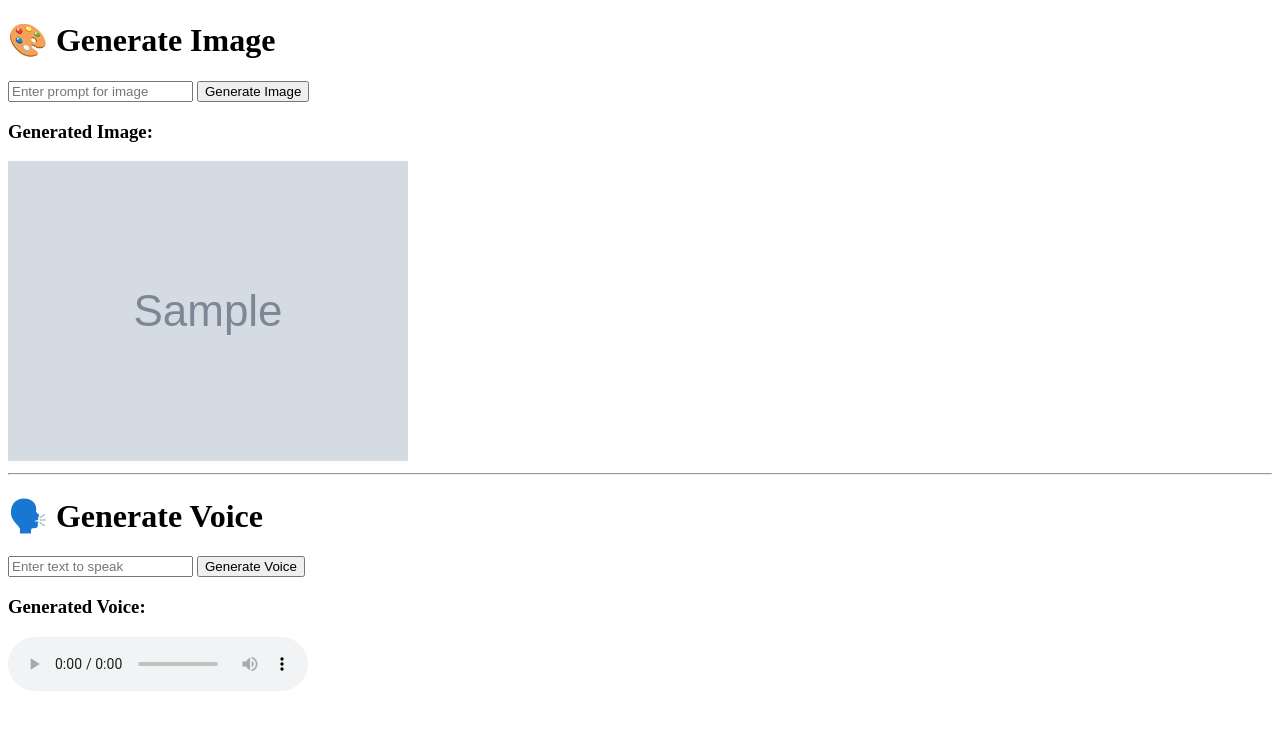
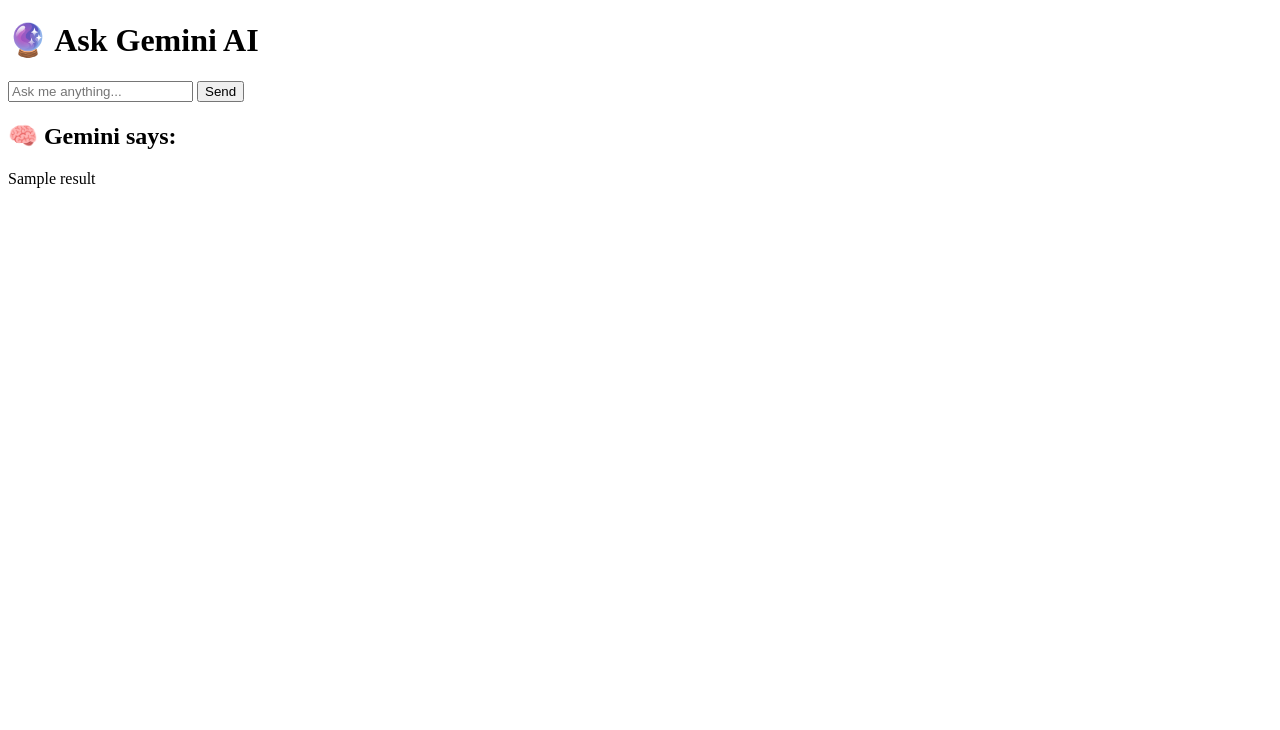
Before and after one commit to tauhaimran/GenAI-secure-reverse-proxy, a Flask app: template app/templates/index.html in a window 1280 px wide. Shown: the top 730 px of the page. Run offline with Flask 3, Linux system fonts and the light colour scheme; the template is opened without the code that fills it: most values are stand-ins (such as "Sample title", 1, 10 or a date in 2020); grey boxes marked "Sample" are stand-in pictures.

Commit message:
gemini model up , but qoutas are full

```diff
--- a/app/app.py
+++ b/app/app.py
@@ -1,45 +1,41 @@
-# app/app.py
+from flask import Flask, render_template, request
+import google.generativeai as genai
+from dotenv import load_dotenv
 import os
-import requests
-from flask import Flask, render_template, request, send_from_directory
-from io import BytesIO
+
+load_dotenv()
+
+# Configure Gemini
+api_key = os.getenv("GEMINI_API_KEY")
+genai.configure(api_key=api_key)
+print(f"Using Gemini API key: {api_key}")
+
+
+models = genai.list_models()
+for m in models:
+    print(m.name, "-", m.supported_generation_methods)
+
+# Load model
+model = genai.GenerativeModel("models/gemini-1.5-pro-latest")
 
 app = Flask(__name__)
 
-# Environment token (store this securely IRL)
-HF_TOKEN = os.environ.get("HF_TOKEN")
+@app.route("/", methods=["GET", "POST"])
+def index():
+    result = None
+    error = None
 
-# HF API endpoints
-IMG_API = "https://api-inference.huggingface.co/models/runwayml/stable-diffusion-v1-5"
-TTS_API = "https://api-inference.huggingface.co/models/coqui/tts_en_ljspeech"
+    if request.method == "POST":
+        try:
+            prompt = request.form.get("input_value", "")
+            response = model.generate_content(prompt)
+            result = response.text
+        except Exception as e:
+            error = str(e)
 
-HEADERS = {"Authorization": f"Bearer {HF_TOKEN}"}
-
-
-@app.route("/")
-def index():
-    return render_template("index.html")
-
-
-@app.route("/generate-image", methods=["POST"])
-def generate_image():
-    prompt = request.form.get("prompt")
-    res = requests.post(IMG_API, headers=HEADERS, json={"inputs": prompt})
-    img_path = os.path.join("static", "output", "generated.png")
-    with open(img_path, "wb") as f:
-        f.write(res.content)
-    return render_template("index.html", image_url="/static/output/generated.png")
-
-
-@app.route("/generate-voice", methods=["POST"])
-def generate_voice():
-    text = request.form.get("text")
-    res = requests.post(TTS_API, headers=HEADERS, json={"inputs": text})
-    audio_path = os.path.join("static", "output", "speech.wav")
-    with open(audio_path, "wb") as f:
-        f.write(res.content)
-    return render_template("index.html", audio_url="/static/output/speech.wav")
-
+    return render_template("index.html", result=result, error=error)
 
 if __name__ == "__main__":
-    app.run(host="0.0.0.0", port=5000)
+    app.run(debug=True)
+# This is the main entry point for the Flask application.
+# It initializes the app, configures the Gemini API, and defines the main route.
--- a/app/templates/index.html
+++ b/app/templates/index.html
@@ -1,35 +1,25 @@
 <!DOCTYPE html>
-<html lang="en">
+<html>
 <head>
-  <meta charset="UTF-8">
-  <title>GenAI: Image & Voice Generator</title>
+    <title>Gemini Flask Chat</title>
 </head>
 <body>
-  <h1>🎨 Generate Image</h1>
-  <form action="/generate-image" method="post">
-    <input type="text" name="prompt" placeholder="Enter prompt for image">
-    <button type="submit">Generate Image</button>
-  </form>
+    <h1>🔮 Ask Gemini AI</h1>
+    <form method="POST">
+        <input type="text" name="input_value" placeholder="Ask me anything..." required>
+        <button type="submit">Send</button>
+    </form>
 
-  {% if image_url %}
-    <h3>Generated Image:</h3>
-    <img src="{{ image_url }}" width="400">
-  {% endif %}
+    {% if result %}
+    <h2>🧠 Gemini says:</h2>
+    <p>{{ result }}</p>
+    {% endif %}
 
-  <hr>
-
-  <h1>🗣️ Generate Voice</h1>
-  <form action="/generate-voice" method="post">
-    <input type="text" name="text" placeholder="Enter text to speak">
-    <button type="submit">Generate Voice</button>
-  </form>
-
-  {% if audio_url %}
-    <h3>Generated Voice:</h3>
-    <audio controls>
-      <source src="{{ audio_url }}" type="audio/wav">
-      Your browser does not support the audio tag.
-    </audio>
-  {% endif %}
+    {% if error %}
+    <h2>⚠️ Error</h2>
+    <pre>{{ error }}</pre>
+    {% endif %}
 </body>
 </html>
+<!-- This is the main HTML template for the Gemini Flask Chat application.
+     It includes a form for user input and displays the response from Gemini AI. -->
--- a/docker-compose.yml
+++ b/docker-compose.yml
@@ -1,3 +1,5 @@
+version: '3'
+
 services:
   web:
     build: ./app
@@ -5,9 +7,9 @@ services:
       - "5000:5000"
     volumes:
       - ./app:/app
+    env_file:
+      - .env
     restart: always
-    environment:
-      - .env
 
   nginx:
     image: nginx:1.25
```
Also changed, not shown: 2 other files.
